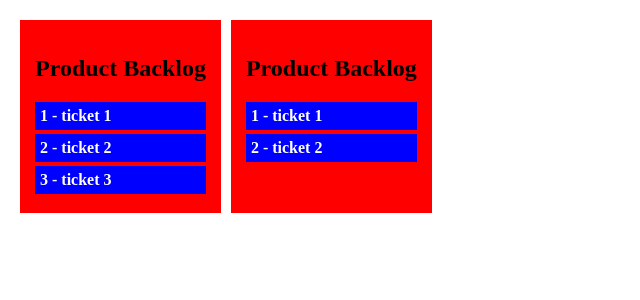
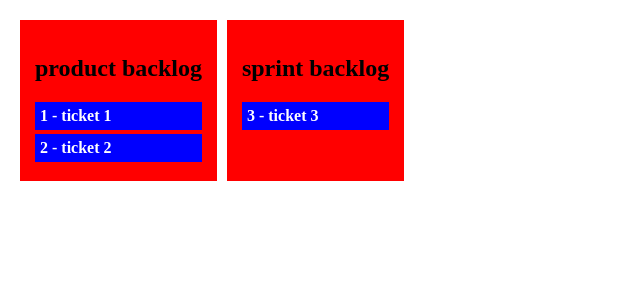
Before and after one commit to berengers/trelolo, a Vue app in the folder front/: page / in a window 1280 px wide. Shown: the top 300 px of the page, without its empty margins (0-640 px from the left). Built offline with nearby package versions, Linux system fonts and the light colour scheme.

Commit message:
Column component

```diff
--- a/front/src/App.vue
+++ b/front/src/App.vue
@@ -1,53 +1,30 @@
 <template>
   <div id="page">
-    <div class="column">
-      <h2>Product Backlog</h2>
-      <div>
-        <div v-bind:key="item.id" v-for="item in items" class="item">
-          {{ item.id + " - " + item.name }}
-        </div>
-      </div>
-    </div>
-
-    <div class="column">
-      <h2>Product Backlog</h2>
-      <div>
-        <div v-bind:key="item.id" v-for="item in filtered" class="item">
-          {{ item.id + " - " + item.name }}
-        </div>
-      </div>
-    </div>
+    <Column v-for="column in columns" :key="column.id" :column="column"/>
   </div>
 </template>
 
 <script>
+import Column from './column.vue'
+
 export default {
-  name: 'app',
+  name: 'App',
   data() {
     return {
-      items: [
+      columns: [
         {
           id: 1,
-          name: 'ticket 1',
-          columnId: 1
+          name: 'product backlog'
         },
         {
           id: 2,
-          name: 'ticket 2',
-          columnId: 1
-        },
-        {
-          id: 3,
-          name: 'ticket 3',
-          columnId: 2
-        },
+          name: 'sprint backlog'
+        }
       ]
     }
   },
-  computed: {
-    filtered: function() {
-      return this.items.filter((item) => item.columnId === 1)
-    }
+  components: {
+    Column
   }
 }
 </script>
@@ -65,22 +42,4 @@ body {
   display: flex;
   padding: 20px;
 }
-
-.column {
-  padding: 15px;
-  margin-right: 10px;
-  background: red;
-}
-
-.item {
-  padding: 5px;
-  margin-bottom: 4px;
-  color: white;
-  font-weight: bolder;
-  background: blue;
-  cursor: pointer;
-}
-.item:hover {
-  background-color: darkblue;
-}
 </style>
--- /dev/null
+++ b/front/src/column.vue
@@ -0,0 +1,65 @@
+<template>
+  <div class="column">
+    <h2>{{ column.name }}</h2>
+    <div>
+      <div v-for="item in items" v-if="column.id === item.columnId" :key="item.id"  class="item">
+        {{ item.id + " - " + item.name }}
+      </div>
+    </div>
+  </div>
+</template>
+
+<script>
+export default {
+  name: 'Column',
+  props: {
+    column: Object
+  },
+  data() {
+    return {
+      items: [
+        {
+          id: 1,
+          name: 'ticket 1',
+          columnId: 1
+        },
+        {
+          id: 2,
+          name: 'ticket 2',
+          columnId: 1
+        },
+        {
+          id: 3,
+          name: 'ticket 3',
+          columnId: 2
+        },
+      ]
+    }
+  },
+  computed: {
+    filtered: function() {
+      return this.items.filter((item) => item.columnId === 1)
+    }
+  }
+}
+</script>
+
+<style scoped>
+.column {
+  padding: 15px;
+  margin-right: 10px;
+  background: red;
+}
+
+.item {
+  padding: 5px;
+  margin-bottom: 4px;
+  color: white;
+  font-weight: bolder;
+  background: blue;
+  cursor: pointer;
+}
+.item:hover {
+  background-color: darkblue;
+}
+</style>
```
